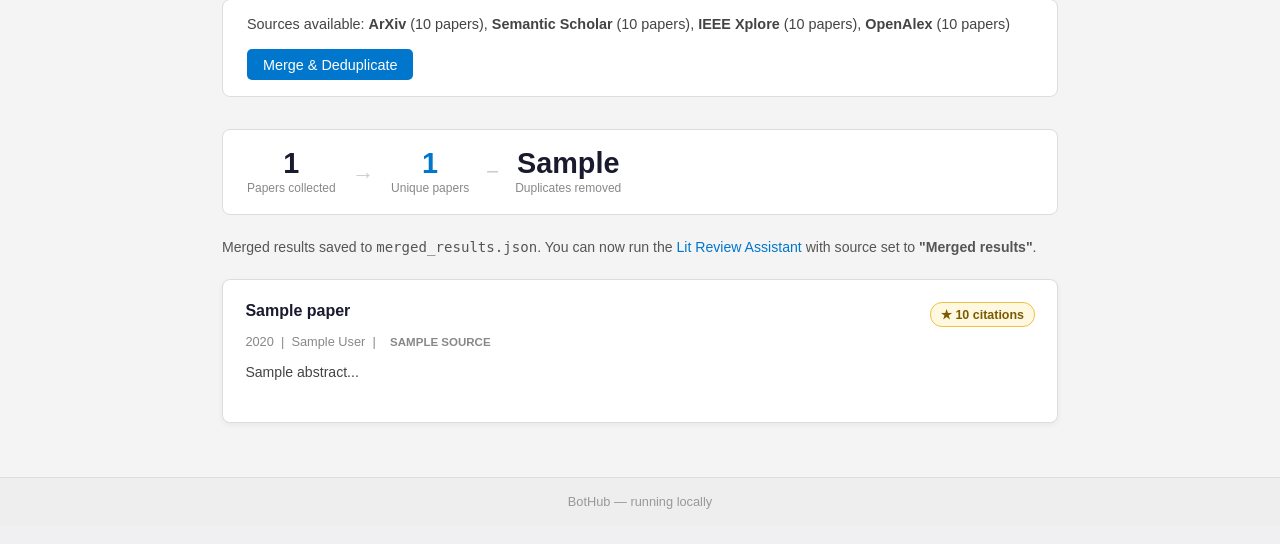
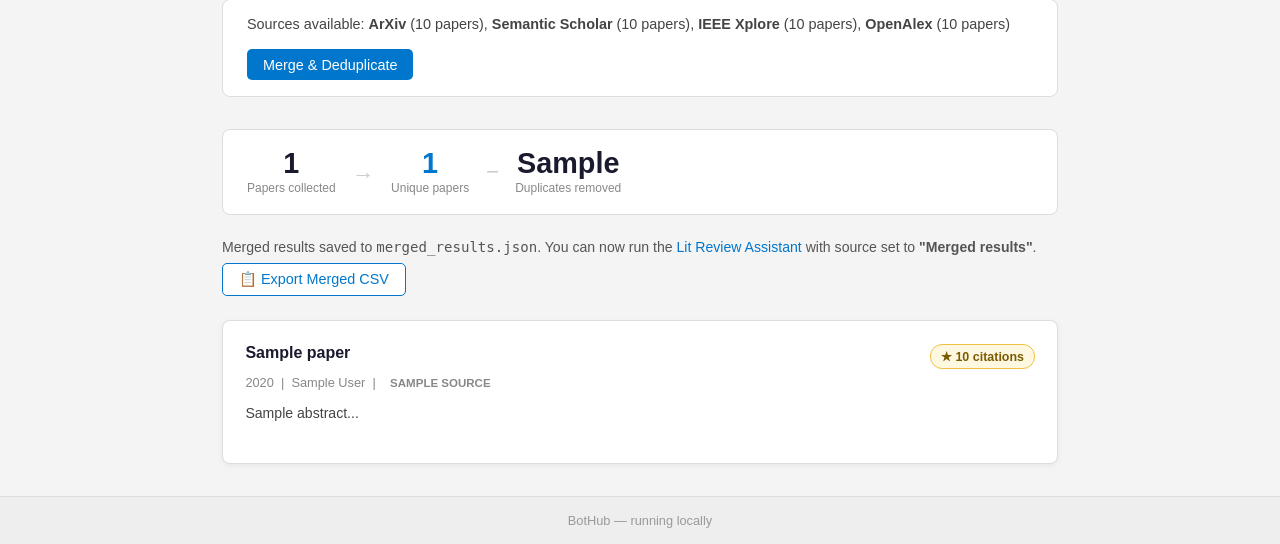
Before and after one commit to UmutAkti888/Bot_Fortress, a Flask app: template bothub/templates/merge.html in a window 1280 px wide. Shown: the part 275-819 px from the top of the page. Before the commit the page ends 784 px from the top, so only its background shows below. Run offline with Flask 3, Linux system fonts and the light colour scheme; the template is opened without the code that fills it: most values are stand-ins (such as "Sample title", 1, 10 or a date in 2020); some libraries are stand-ins or nearby versions.

Commit message:
Add Export Merged CSV button to Merge & Deduplicate page
Exports all deduplicated papers to a clean CSV with only the fields
useful for LLM analysis (Title, Authors, Year, Citations, Abstract,
DOI, Sources) — strips internal _source tags and URL fields to keep
the file compact when fed to Claude or other external LLMs.

Co-Authored-By: Claude Sonnet 4.6 <noreply@anthropic.com>

```diff
--- a/bothub/app.py
+++ b/bothub/app.py
@@ -294,6 +294,56 @@ def merge():
     )
 
 
+@app.route("/merge/export", methods=["POST"])
+def merge_export():
+    """
+    Export the merged, deduplicated results as a clean CSV file.
+    Strips internal fields (_source, _sources, abs_link, pdf_link, etc.)
+    so the file is compact and readable when fed to an LLM like Claude.
+    Columns: Title, Authors, Year, Citations, Abstract, DOI, Sources
+    """
+    merged_file = os.path.join(REPO_ROOT, "merged_results.json")
+    papers = []
+    if os.path.exists(merged_file):
+        with open(merged_file, encoding="utf-8") as f:
+            papers = json.load(f)
+
+    output = io.StringIO()
+    output.write('\ufeff')  # UTF-8 BOM for Excel
+    writer = csv.writer(output)
+
+    writer.writerow(["Title", "Authors", "Year", "Citations", "Abstract", "DOI", "Sources"])
+
+    for paper in papers:
+        # Year: ArXiv stores "published" (e.g. "2023-01-15"), others store "year" (int)
+        year = paper.get("year") or (paper.get("published") or "")[:4]
+
+        # Abstract: ArXiv calls it "summary", all others call it "abstract"
+        abstract = paper.get("abstract") or paper.get("summary") or ""
+
+        # Sources: after merging, duplicates gain a "_sources" list; single-source
+        # papers only have "_source". We normalise to a readable string either way.
+        sources_list = paper.get("_sources") or [paper.get("_source", "")]
+        sources_str  = ", ".join(s for s in sources_list if s)
+
+        writer.writerow([
+            paper.get("title", ""),
+            ", ".join(paper.get("authors", [])),
+            year,
+            paper.get("citations", ""),
+            abstract,
+            paper.get("doi", ""),
+            sources_str,
+        ])
+
+    output.seek(0)
+    return Response(
+        output.getvalue(),
+        mimetype="text/csv",
+        headers={"Content-Disposition": "attachment; filename=merged_results.csv"}
+    )
+
+
 @app.route("/ieee", methods=["GET", "POST"])
 def ieee():
     api_key_set = bool(os.environ.get("IEEE_API_KEY", ""))
--- a/bothub/templates/merge.html
+++ b/bothub/templates/merge.html
@@ -47,11 +47,16 @@
             </div>
         </div>
 
-        <p style="font-size:0.88rem; color:#555; margin-bottom:1.5rem;">
-            Merged results saved to <code>merged_results.json</code>.
-            You can now run the <a href="/litreview">Lit Review Assistant</a>
-            with source set to <strong>"Merged results"</strong>.
-        </p>
+        <div class="result-header" style="margin-bottom:1.5rem;">
+            <p style="font-size:0.88rem; color:#555;">
+                Merged results saved to <code>merged_results.json</code>.
+                You can now run the <a href="/litreview">Lit Review Assistant</a>
+                with source set to <strong>"Merged results"</strong>.
+            </p>
+            <form method="POST" action="/merge/export">
+                <button type="submit" class="btn btn-outline">📋 Export Merged CSV</button>
+            </form>
+        </div>
 
         <!-- Paper list -->
         <div class="paper-list">
```
